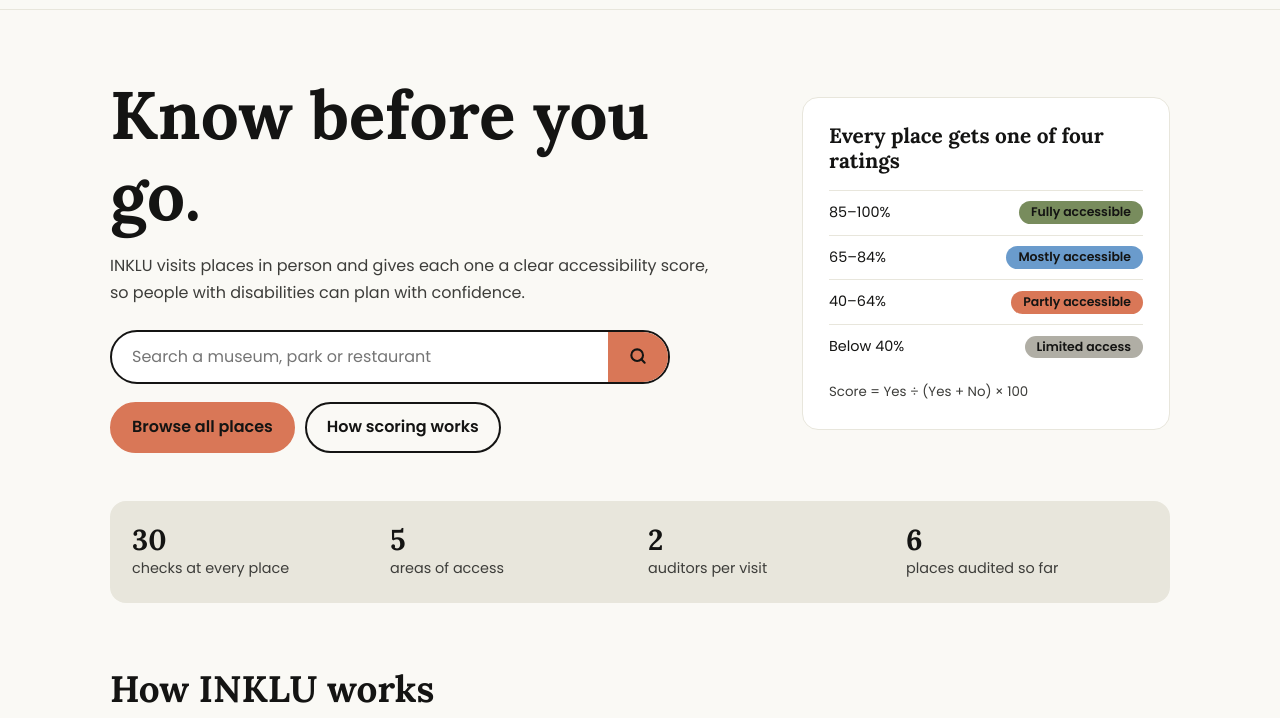
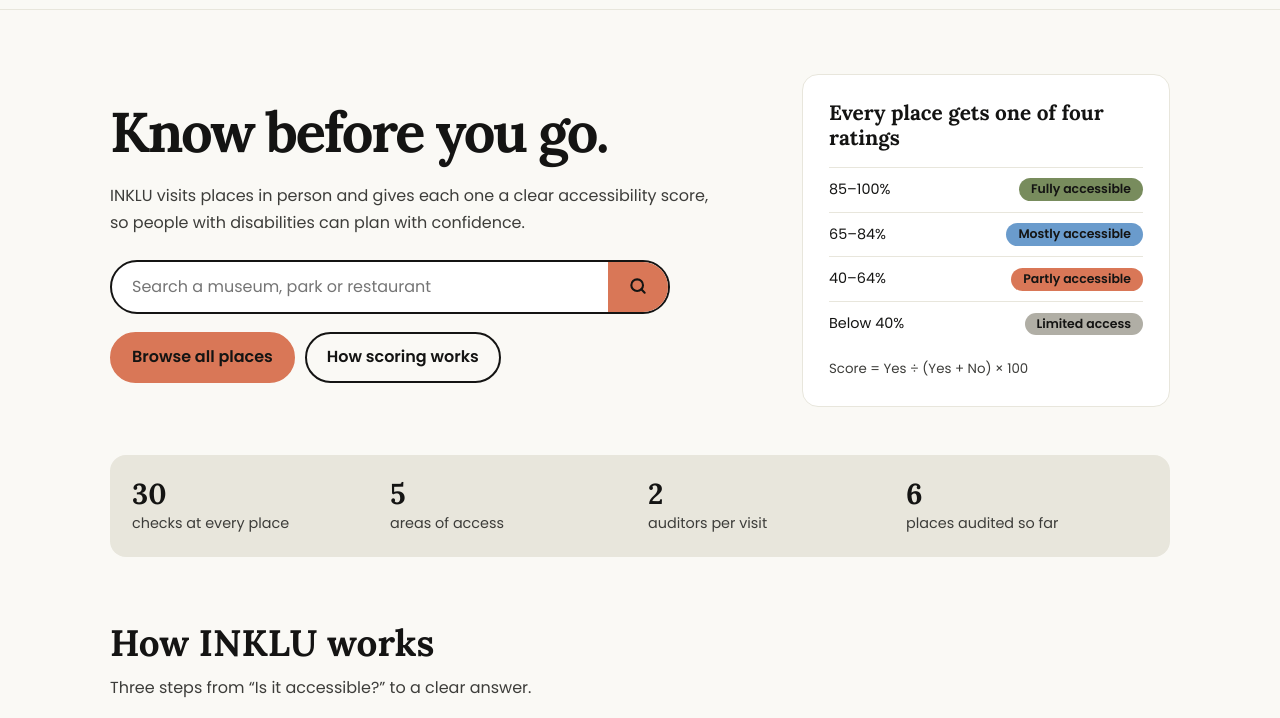
Before and after one commit to Fahad-Younas/Inklu, a plain HTML site: page index.html in a window 1280 px wide. Shown: the part 59-777 px from the top of the page. Drawn offline with Linux system fonts and the light colour scheme.

Commit message:
Update style.css

```diff
--- a/style.css
+++ b/style.css
@@ -141,8 +141,10 @@ nav a[aria-current] {
 }
 
 .hero2 h1 {
-    font-size: clamp(2.4rem, 6vw, 4.2rem);
-    max-width: 640px
+    max-width: 640px;
+    font-size: clamp(1.5rem, 5vw, 3.5rem);
+    letter-spacing: -.04em;
+    white-space: nowrap
 }
 
 .hero2 p {
```
